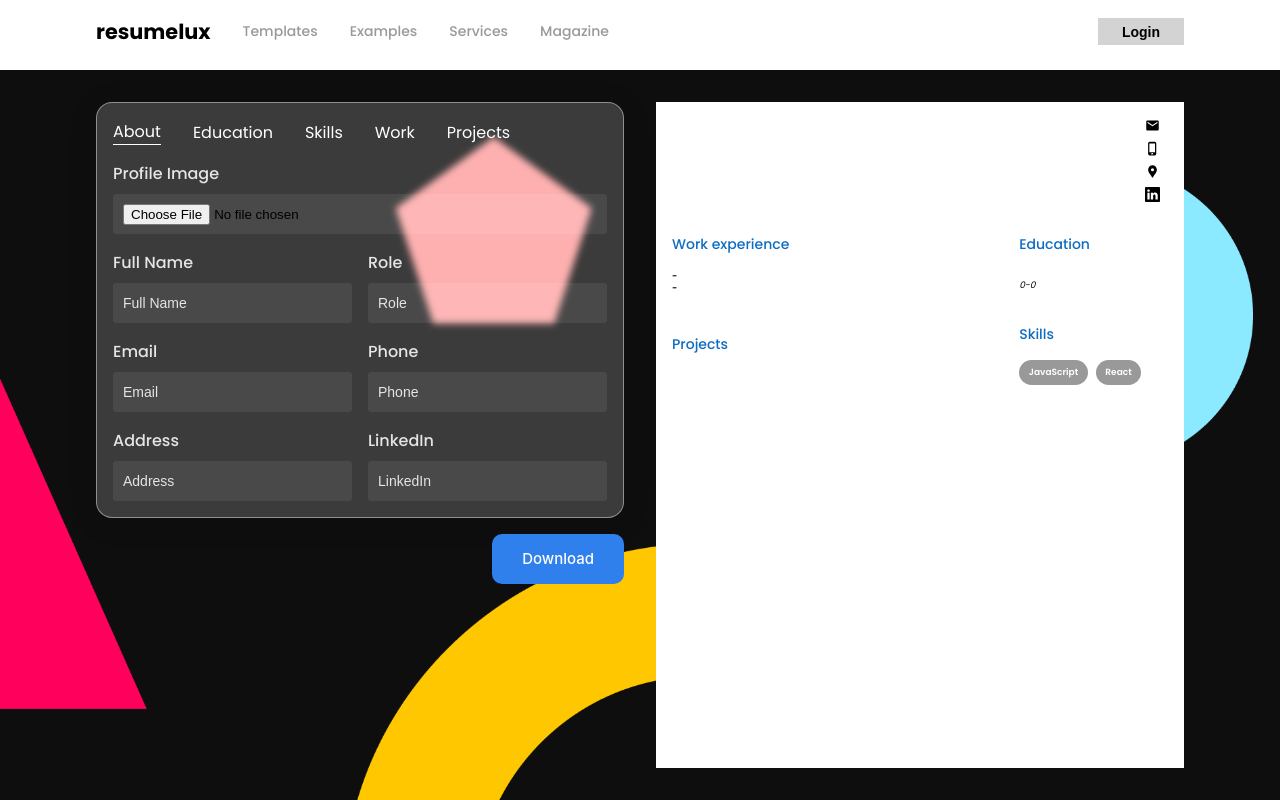
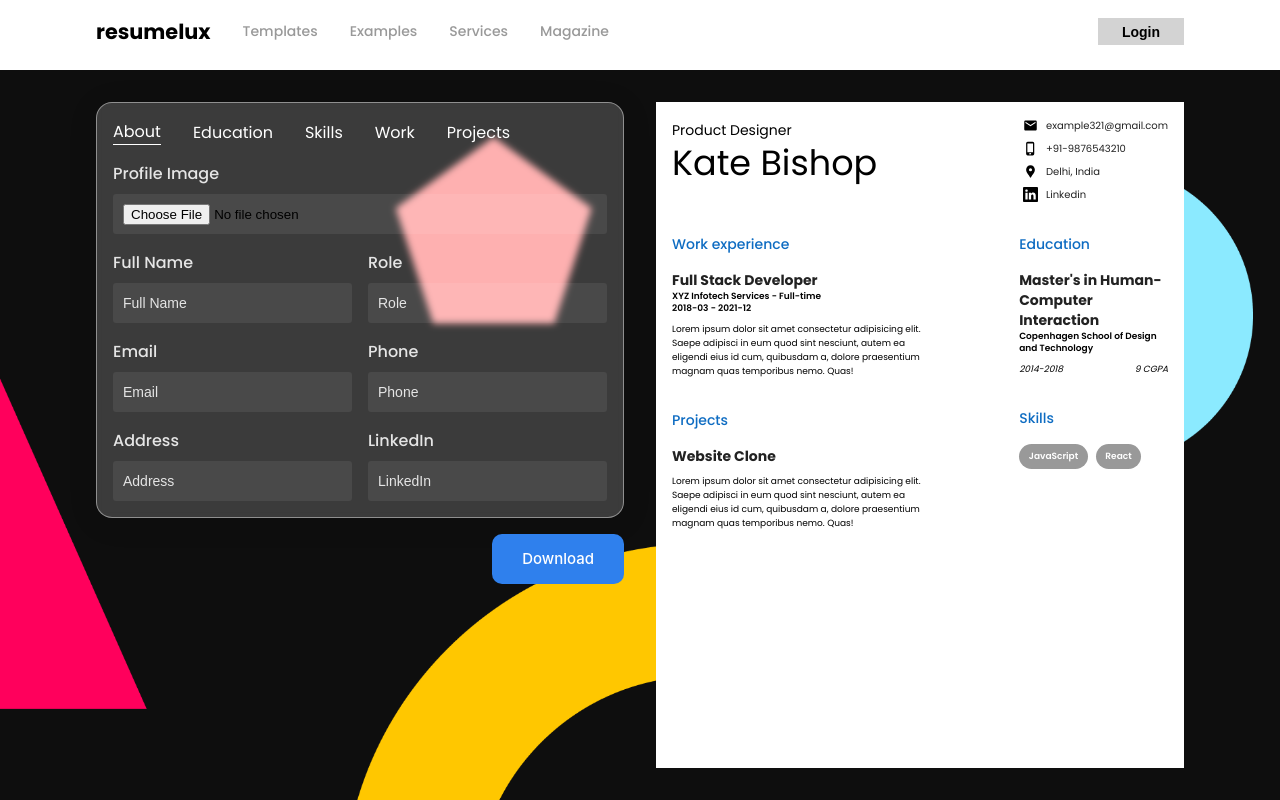
Before and after one commit to Priyanshup891/resumelux, a React (Create React App) app: page /resume in a window 1280 px wide. Built offline with nearby package versions, Linux system fonts and the light colour scheme.

Commit message:
displayPrev_update

```diff
--- a/src/components/ResumeDisplay/ResumeDisplay.jsx
+++ b/src/components/ResumeDisplay/ResumeDisplay.jsx
@@ -20,35 +20,37 @@ const ResumeDisplay = () => {
             )}
 
             <div>
-              <h4>{about.role}</h4>
-              <h1>{about.name}</h1>
+              <h4>{about.role ? about.role : "Product Designer"}</h4>
+              <h1>{about.name ? about.name : "Kate Bishop"}</h1>
             </div>
           </PersonProfile>
           <PersonContact>
             <div>
               <MdEmail size={15} />
-              <span>{about.email}</span>
+              <span>{about.email ? about.email : "example321@gmail.com"}</span>
             </div>
             <div>
               <MdPhoneIphone size={15} />
-              <span>{about.phone}</span>
+              <span>{about.phone ? about.phone : "+91-9876543210"}</span>
             </div>
             <div>
               <MdLocationPin size={15} />
-              <span>{about.address}</span>
+              <span>{about.address ? about.address : "Delhi, India"}</span>
             </div>
             <div>
               <BsLinkedin size={15} />
-              {about.linkedin && (
               <span>
                 <a
                   style={{ textDecoration: "none", color: "inherit" }}
-                    href={about.linkedin}
+                  href={
+                    about.linkedin
+                      ? about.linkedin
+                      : "http://localhost:3000/resume"
+                  }
                 >
                   Linkedin
                 </a>
               </span>
-              )}
             </div>
           </PersonContact>
         </PersonInfo>
@@ -56,16 +58,22 @@ const ResumeDisplay = () => {
           <WorkProjects>
             <div>
               <h2>Work experience</h2>
-              {work.map((wo,index) => (
+              {work.map((wo, index) => (
                 <Work key={index}>
-                  <h3>{wo.position}</h3>
+                  <h3>{wo.position ? wo.position : "Full Stack Developer"}</h3>
                   <h4>
-                    {wo.company} - <span>{wo.type}</span>
+                    {wo.company ? wo.company : "XYZ Infotech Services"} -{" "}
+                    <span>{wo.type ? wo.type : "Full-time"}</span>
                   </h4>
                   <span>
-                    {wo.startDate} - {wo.endDate}
+                    {wo.startDate ? wo.startDate : "2018-03"} -{" "}
+                    {wo.endDate ? wo.endDate : "2021-12"}
                   </span>
-                  <p>{wo.description}</p>
+                  <p>
+                    {wo.description
+                      ? wo.description
+                      : "Lorem ipsum dolor sit amet consectetur adipisicing elit. Saepe adipisci in eum quod sint nesciunt, autem ea eligendi eius id cum, quibusdam a, dolore praesentium magnam quas temporibus nemo. Quas!"}
+                  </p>
                 </Work>
               ))}
             </div>
@@ -73,7 +81,7 @@ const ResumeDisplay = () => {
               <h2>Projects</h2>
               {projects.map((project, index) => (
                 <Project key={index}>
-                  <h3>{project.name}</h3>
+                  <h3>{project.name ? project.name : "Website Clone"}</h3>
                   {project.url ? (
                     <a href={project.url}>
                       <h4>{project.name}</h4>
@@ -82,7 +90,7 @@ const ResumeDisplay = () => {
                   ) : (
                     ""
                   )}
-                  <p>{project.description}</p>
+                  <p>{project.description ? project.description : "Lorem ipsum dolor sit amet consectetur adipisicing elit. Saepe adipisci in eum quod sint nesciunt, autem ea eligendi eius id cum, quibusdam a, dolore praesentium magnam quas temporibus nemo. Quas!"}</p>
                 </Project>
               ))}
             </div>
@@ -92,13 +100,13 @@ const ResumeDisplay = () => {
               <h2>Education</h2>
               {education.map((educa, index) => (
                 <Education key={index}>
-                  <h3>{educa.degree}</h3>
-                  <h4>{educa.school}</h4>
+                  <h3>{educa.degree ? educa.degree : "Master's in Human-Computer Interaction"}</h3>
+                  <h4>{educa.school ? educa.school : "Copenhagen School of Design and Technology"}</h4>
                   <div>
                     <span>
-                      {educa.startYr}-{educa.endYr}
+                      {educa.startYr ? educa.startYr : "2014"}-{educa.endYr ? educa.endYr : "2018"}
                     </span>
-                    <span>{educa.grade}</span>
+                    <span>{educa.grade ? educa.grade : "9 CGPA"}</span>
                   </div>
                 </Education>
               ))}
```
Lines whose indentation alone changed are shown as unchanged.
